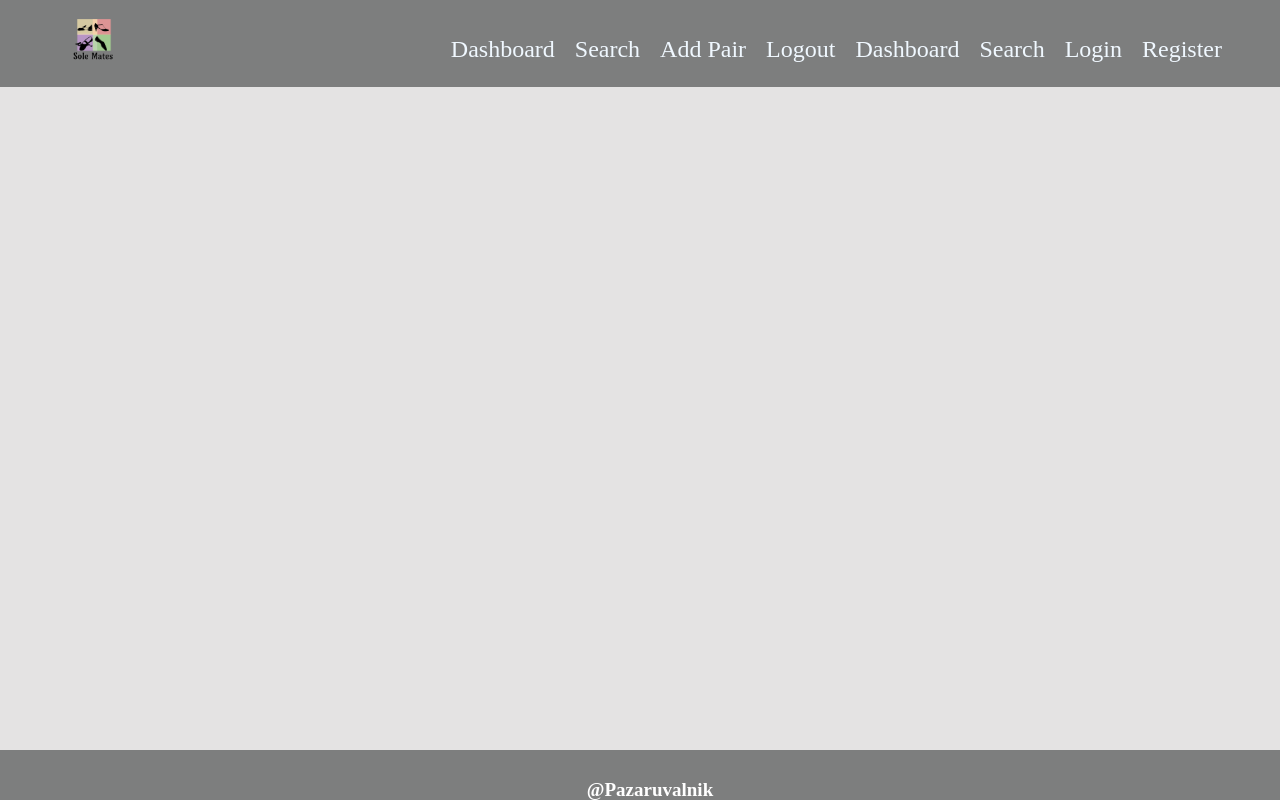
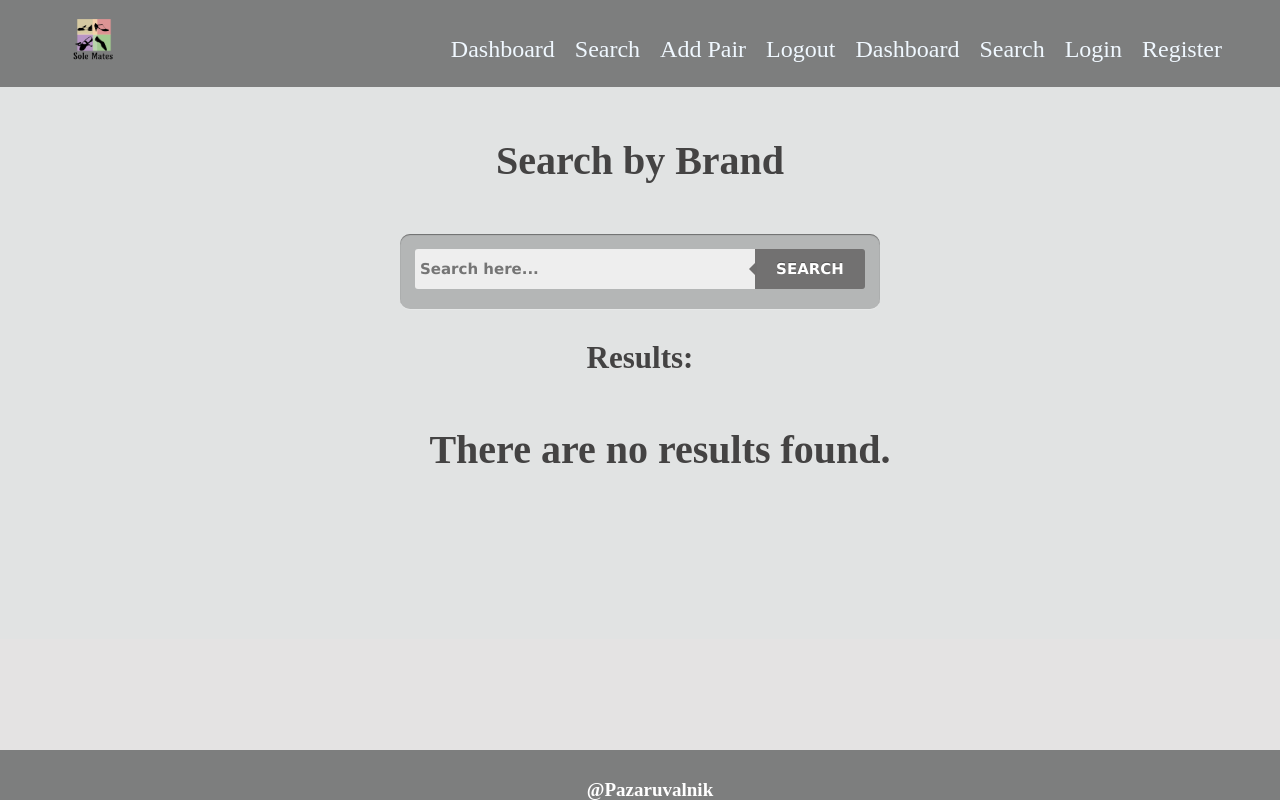
Before and after one commit to nsmilyanski/Pazaruvalnik, an Angular app: page /search in a window 1280 px wide. Before the commit this address led to /. Built offline with nearby package versions, Linux system fonts and the light colour scheme.

Commit message:
add search page

```diff
--- a/src/app/app-routing.module.ts
+++ b/src/app/app-routing.module.ts
@@ -4,12 +4,14 @@ import { DashboardComponent } from './dashboard/dashboard.component';
 import { HomeComponent } from './home/home.component';
 import { LoginComponent } from './login/login.component';
 import { RegisterComponent } from './register/register.component';
+import { SearchComponent } from './search/search.component';
 
 const routes: Routes = [
   {path: '', component: HomeComponent},
   {path: 'register', component: RegisterComponent},
   {path: 'login', component: LoginComponent},
-  {path: 'dashboard', component: DashboardComponent}
+  {path: 'dashboard', component: DashboardComponent},
+  {path: 'search', component: SearchComponent}
 ];
 
 @NgModule({
--- a/src/app/app.module.ts
+++ b/src/app/app.module.ts
@@ -8,6 +8,7 @@ import { NavigationComponent } from './navigation/navigation.component';
 import { RegisterComponent } from './register/register.component';
 import { LoginComponent } from './login/login.component';
 import { DashboardComponent } from './dashboard/dashboard.component';
+import { SearchComponent } from './search/search.component';
 
 @NgModule({
   declarations: [
@@ -16,7 +17,8 @@ import { DashboardComponent } from './dashboard/dashboard.component';
     NavigationComponent,
     RegisterComponent,
     LoginComponent,
-    DashboardComponent
+    DashboardComponent,
+    SearchComponent
   ],
   imports: [
     BrowserModule,
--- /dev/null
+++ b/src/app/search/search.component.html
@@ -0,0 +1,38 @@
+<section id="search">
+    <h2>Search by Brand</h2>
+
+    <form class="search-wrapper cf"  (submit)="searchProductByName($event)">
+    <input
+        id="#search-input"
+        type="text"
+        name="search"
+        placeholder="Search here..."
+        required
+    />
+    <button type="submit">Search</button>
+    </form>
+
+    <h3>Results:</h3>
+
+    <div id="search-container">
+    <ul class="card-wrapper">
+        <h2 *ngIf="products.length == 0; else elseBlock">There are no results found.</h2>
+
+        <ng-template #elseBlock>
+            <li class="card" *ngFor="let product of products">
+                <img src=" {{product.imageUrl}} " alt="travis" />
+                <p>
+                    <strong>Brand: </strong><span class="brand">{{product.brand}}</span>
+                </p>
+                <p>
+                    <strong>Model: </strong
+                    ><span class="model">{{product.model}}</span>
+                </p>
+                <p><strong>Value:</strong><span class="value">{{product.value}}</span>$</p>
+
+                <a class="details-btn" href="/details/${shoe._id}">Details</a>
+            </li>
+        </ng-template>
+    </ul>
+    </div>
+</section>
--- /dev/null
+++ b/src/app/search/search.component.ts
@@ -0,0 +1,16 @@
+import { Component } from '@angular/core';
+import { Product } from '../common/Product';
+
+@Component({
+  selector: 'app-search',
+  templateUrl: './search.component.html',
+  styleUrls: ['./search.component.css']
+})
+export class SearchComponent {
+  products: Product[] = [];
+
+  searchProductByName(event: Event) {
+    event.preventDefault()
+    console.log("Hi from search")
+  }
+}
```
Also changed, not shown: src/app/search/search.component.css (added), 1 other file (tests, documents, lock files or other folders).
